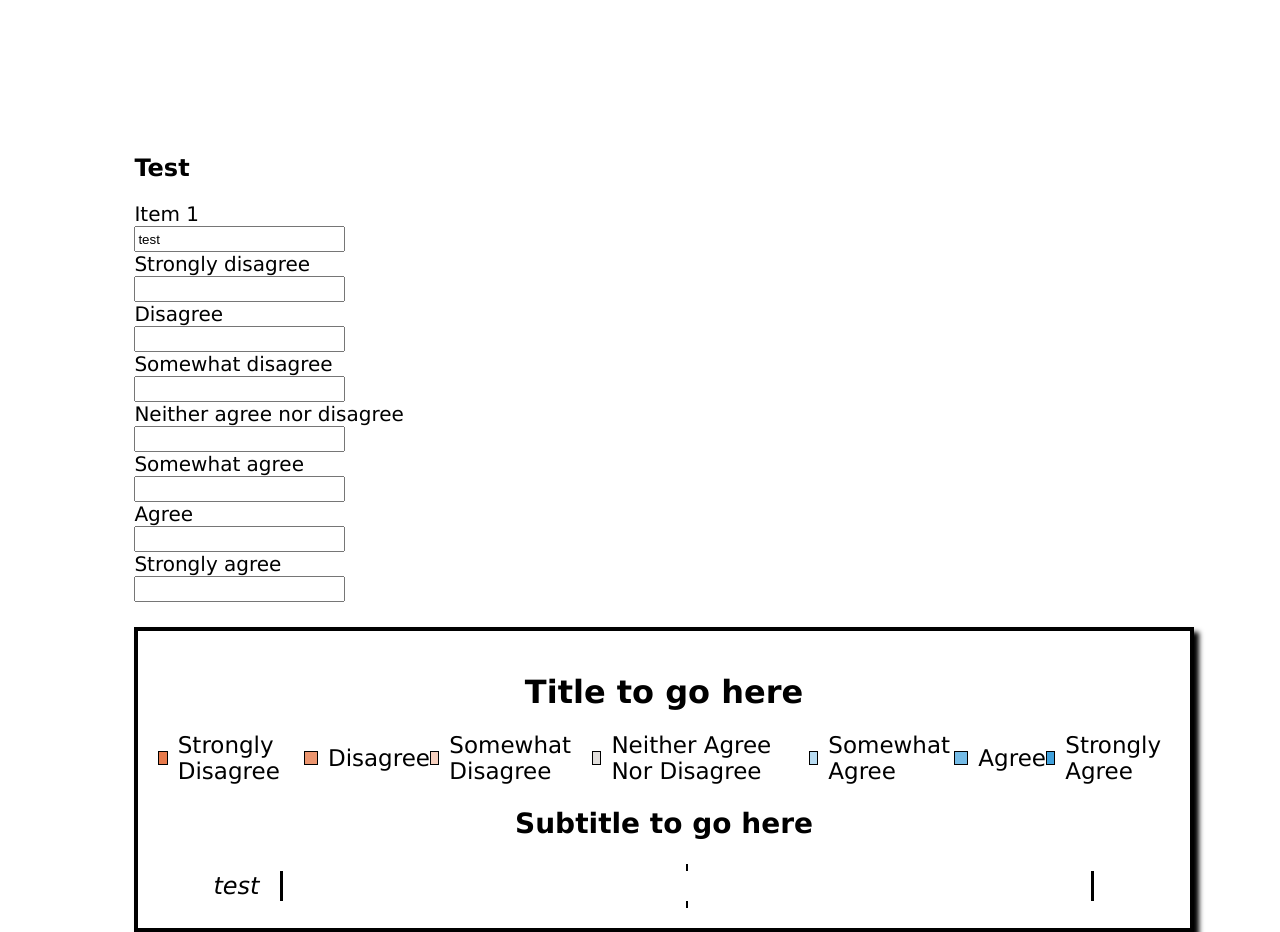
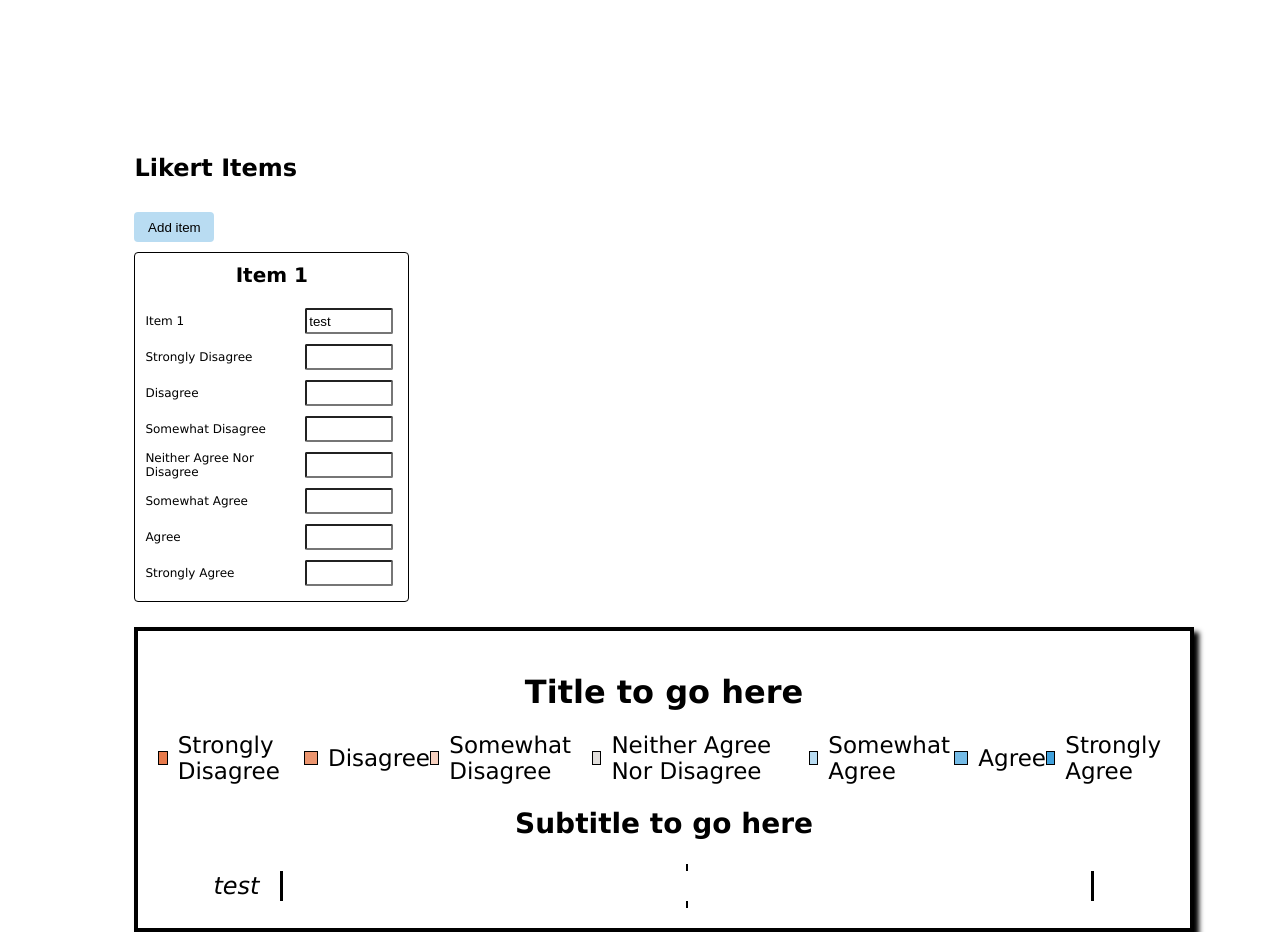
Before and after one commit to JackHoltNU/datavis, a Next.js app: page / in a window 1280 px wide. Built offline with nearby package versions, Linux system fonts and the light colour scheme.

Commit message:
Refactor, colours now broken, to add color picker etc

```diff
--- /dev/null
+++ b/components/blockInput.tsx
@@ -0,0 +1,28 @@
+interface Props {
+  inputName: string;
+  itemName?: string;
+  itemIndex?: number;
+  callback: (value: string, optional?: number) => void;
+}
+
+const BlockInput = ({ inputName, itemName, callback, itemIndex }: Props) => {
+  return (
+    <div className="data__input--block">
+      <label className="data__input--blocklabel">{inputName}</label>
+      <input
+        className="data__input--blockinput"
+        type="text"
+        value={itemName}
+        onChange={(e) => {
+          if (itemIndex) {
+            callback(e.target.value, itemIndex);
+          } else {
+            callback(e.target.value);
+          }
+        }}
+      />
+    </div>
+  );
+};
+
+export default BlockInput;
--- /dev/null
+++ b/components/itemInput.tsx
@@ -0,0 +1,110 @@
+import { useCallback, useEffect, useState } from "react";
+import BlockInput from "./blockInput";
+import { Item } from "./types/types";
+
+interface Props {
+  updateItems: (item: Item, id: number) => void;
+  id: number;
+}
+
+const ItemInput = ({ updateItems, id }: Props) => {
+  const [itemName, setItemName] = useState("test");
+  const [blockNum, setBlockNum] = useState(7);
+  const [blockArray, setBlockArray] = useState([0, 0, 0, 0, 0, 0, 0]);
+  const [testValues, setTestValues] = useState({
+    stronglyDisagree: blockArray[0],
+    disagree: blockArray[1],
+    somewhatDisagree: blockArray[2],
+    neutral: blockArray[3],
+    somewhatAgree: blockArray[4],
+    agree: blockArray[5],
+    stronglyAgree: blockArray[6],
+  });
+
+  useEffect(() => {
+    // setTestValues({
+    //   stronglyDisagree: blockArray[0],
+    //   disagree: blockArray[1],
+    //   somewhatDisagree: blockArray[2],
+    //   neutral: blockArray[3],
+    //   somewhatAgree: blockArray[4],
+    //   agree: blockArray[5],
+    //   stronglyAgree: blockArray[6],
+    // });
+
+    // labels code still to be added
+    const newItem: Item = {
+      title: itemName,
+      labels: ["1"],
+      values: blockArray,
+    };
+    updateItems(newItem, id);
+  }, [blockArray]);
+
+  const updateBlockValue = useCallback((value, num) => {
+    // to add validation of value
+
+    // to add validation of total sum
+
+    const tempArray = blockArray;
+    tempArray[num - 1] = value;
+    setBlockArray([...tempArray]);
+  }, []);
+
+  const setItemTitle = useCallback((title: string) => {
+    setItemName(title);
+  }, []);
+
+  return (
+    <section className="data__input-section">
+      <h1>Likert Items</h1>
+      <button className="btn">Add item</button>
+
+      <div className="data__input--item">
+        <h2 className="data__input--item-title">Item 1</h2>
+        <BlockInput
+          inputName="Item 1"
+          itemName={itemName}
+          callback={setItemTitle}
+        />
+        <BlockInput
+          inputName="Strongly Disagree"
+          itemIndex={1}
+          callback={updateBlockValue}
+        />
+        <BlockInput
+          inputName="Disagree"
+          itemIndex={2}
+          callback={updateBlockValue}
+        />
+        <BlockInput
+          inputName="Somewhat Disagree"
+          itemIndex={3}
+          callback={updateBlockValue}
+        />
+        <BlockInput
+          inputName="Neither Agree Nor Disagree"
+          itemIndex={4}
+          callback={updateBlockValue}
+        />
+        <BlockInput
+          inputName="Somewhat Agree"
+          itemIndex={5}
+          callback={updateBlockValue}
+        />
+        <BlockInput
+          inputName="Agree"
+          itemIndex={6}
+          callback={updateBlockValue}
+        />
+        <BlockInput
+          inputName="Strongly Agree"
+          itemIndex={7}
+          callback={updateBlockValue}
+        />
+      </div>
+    </section>
+  );
+};
+
+export default ItemInput;
--- /dev/null
+++ b/components/types/types.tsx
@@ -0,0 +1,7 @@
+type Item = {
+  title: string;
+  labels: string[];
+  values: number[];
+};
+
+export type { Item };
--- a/pages/index.tsx
+++ b/pages/index.tsx
@@ -1,109 +1,42 @@
 import ChartCard from "../components/chartCard";
 import Likert from "../components/likert";
 import Key from "../components/key";
-import { useEffect, useState } from "react";
+import { useCallback, useEffect, useState } from "react";
+import BlockInput from "../components/blockInput";
+import ItemInput from "../components/itemInput";
+import { Item } from "../components/types/types";
 
 export default function Home() {
-  const [itemName, setItemName] = useState("test");
-  const [blockNum, setBlockNum] = useState(7);
-  const [blockArray, setBlockArray] = useState([0, 0, 0, 0, 0, 0, 0]);
-  const [testValues, setTestValues] = useState({
-    stronglyDisagree: blockArray[0],
-    disagree: blockArray[1],
-    somewhatDisagree: blockArray[2],
-    neutral: blockArray[3],
-    somewhatAgree: blockArray[4],
-    agree: blockArray[5],
-    stronglyAgree: blockArray[6],
-  });
+  const [items, setItems] = useState<Item[]>([]);
+  const [likerts, setLikerts] = useState<JSX.Element[]>([]);
+
+  const updateItems = useCallback((item: Item, id: number) => {
+    const tempArray = [...items];
+    tempArray[id] = item;
+    setItems([...tempArray]);
+    console.log(tempArray);
+  }, []);
 
   useEffect(() => {
-    setTestValues({
-      stronglyDisagree: blockArray[0],
-      disagree: blockArray[1],
-      somewhatDisagree: blockArray[2],
-      neutral: blockArray[3],
-      somewhatAgree: blockArray[4],
-      agree: blockArray[5],
-      stronglyAgree: blockArray[6],
+    const tempArray = items.map((item) => {
+      return <Likert item={item} />;
     });
-  }, [blockArray]);
+    console.log("updating likerts");
 
-  const updateBlockValue = (num, value) => {
-    // to add validation of value
-
-    // to add validation of total sum
-
-    const tempArray = blockArray;
-    tempArray[num - 1] = value;
-    setBlockArray([...tempArray]);
-  };
+    setLikerts([...tempArray]);
+  }, [items]);
 
   return (
     <main className="main">
-      <section className="data__input-section">
-        <h1> Test</h1>
-        <div className="data__input--item">
-          <label className="data__input--label">Item 1</label>
-          <input
-            className="data__input--block"
-            type="text"
-            value={itemName}
-            onChange={(e) => {
-              setItemName(e.target.value);
-            }}
-          />
-          <label className="data__input--label">Strongly disagree</label>
-          <input
-            className="data__input--block"
-            type="text"
-            onChange={(e) => updateBlockValue(1, e.target.value)}
-          />
-          <label className="data__input--label">Disagree</label>
-          <input
-            className="data__input--block"
-            type="text"
-            onChange={(e) => updateBlockValue(2, e.target.value)}
-          />
-          <label className="data__input--label">Somewhat disagree</label>
-          <input
-            className="data__input--block"
-            type="text"
-            onChange={(e) => updateBlockValue(3, e.target.value)}
-          />
-          <label className="data__input--label">
-            Neither agree nor disagree
-          </label>
-          <input
-            className="data__input--block"
-            type="text"
-            onChange={(e) => updateBlockValue(4, e.target.value)}
-          />
-          <label className="data__input--label">Somewhat agree</label>
-          <input
-            className="data__input--block"
-            type="text"
-            onChange={(e) => updateBlockValue(5, e.target.value)}
-          />
-          <label className="data__input--label">Agree </label>
-          <input
-            className="data__input--block"
-            type="text"
-            onChange={(e) => updateBlockValue(6, e.target.value)}
-          />
-          <label className="data__input--label">Strongly agree</label>
-          <input
-            className="data__input--block"
-            type="text"
-            onChange={(e) => updateBlockValue(7, e.target.value)}
-          />
-        </div>
-      </section>
+      <ItemInput updateItems={updateItems} id={0} />
+
       <ChartCard>
         <h1>Title to go here</h1>
         <Key />
         <h2>Subtitle to go here</h2>
-        <Likert blockValues={testValues} label={itemName} />
+        {likerts.map((likert) => {
+          return likert;
+        })}
       </ChartCard>
     </main>
   );
--- a/styles/globals.css
+++ b/styles/globals.css
@@ -7,6 +7,19 @@
 
 h2 {
   font-size: 28px;
+}
+
+.btn {
+  background-color: #b9dcf2;
+  border-radius: 4px;
+  border: none;
+  height: 30px;
+  margin: 10px 0;
+  width: 80px;
+}
+
+.btn:hover {
+  cursor: pointer;
 }
 
 .chartcard {
@@ -131,18 +144,39 @@ h2 {
 }
 
 .data__input--item {
+  border: 1px solid black;
+  border-radius: 4px;
   display: flex;
   flex-direction: column;
   margin-bottom: 25px;
+  padding: 10px;
+  width: 25%;
 }
 
-.data__input--label {
+.data__input--item-title {
+  align-items: center;
+  display: flex;
   font-size: 20px;
+  justify-content: center;
+  margin-bottom: 16px;
+  margin-top: 0;
+  width: 100%;
+}
 
+.data__input--block {
+  display: flex;
+  justify-content: space-between;
+  align-items: center;
+}
+
+.data__input--blocklabel {
+  font-size: 12px;
   margin-right: 5px;
 }
 
-.data__input--block {
-  width: 20%;
+.data__input--blockinput {
+  border-radius: 2px;
+  width: 80px;
   height: 20px;
+  margin: 5px;
 }
```
Also changed, not shown: components/likert.tsx (+17 -72 lines).
